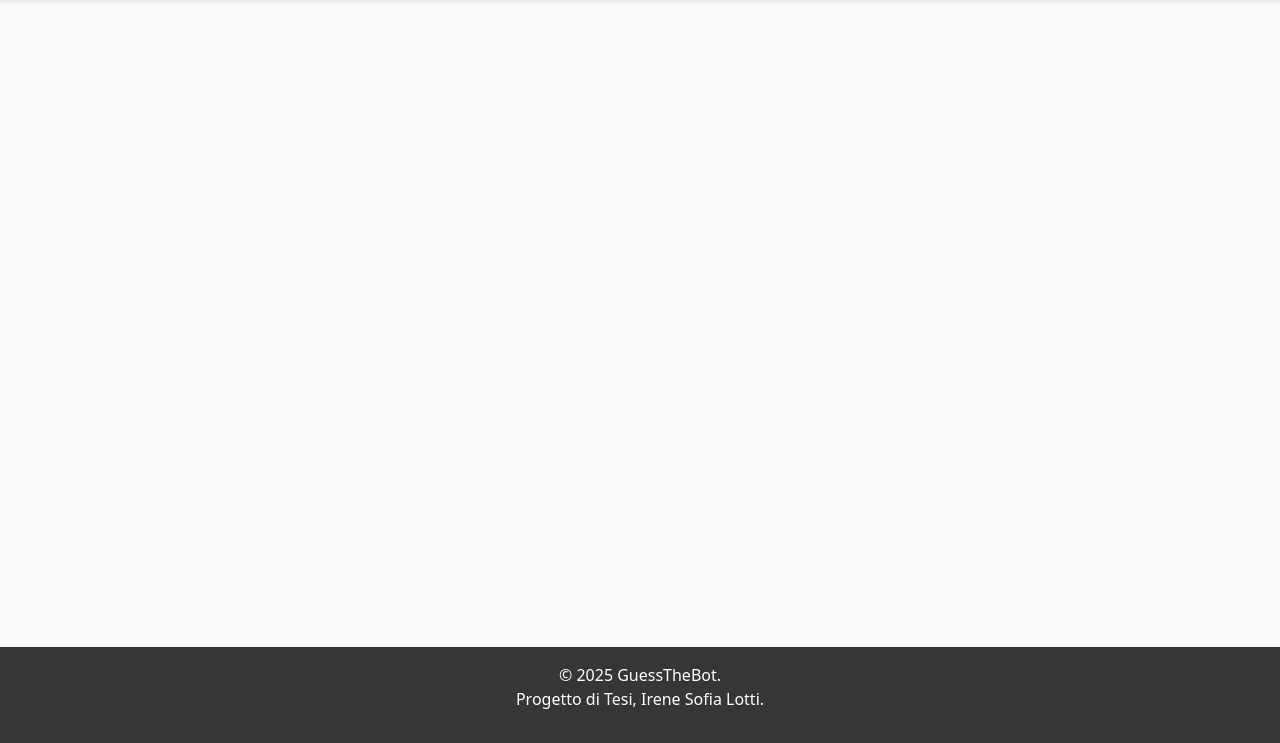
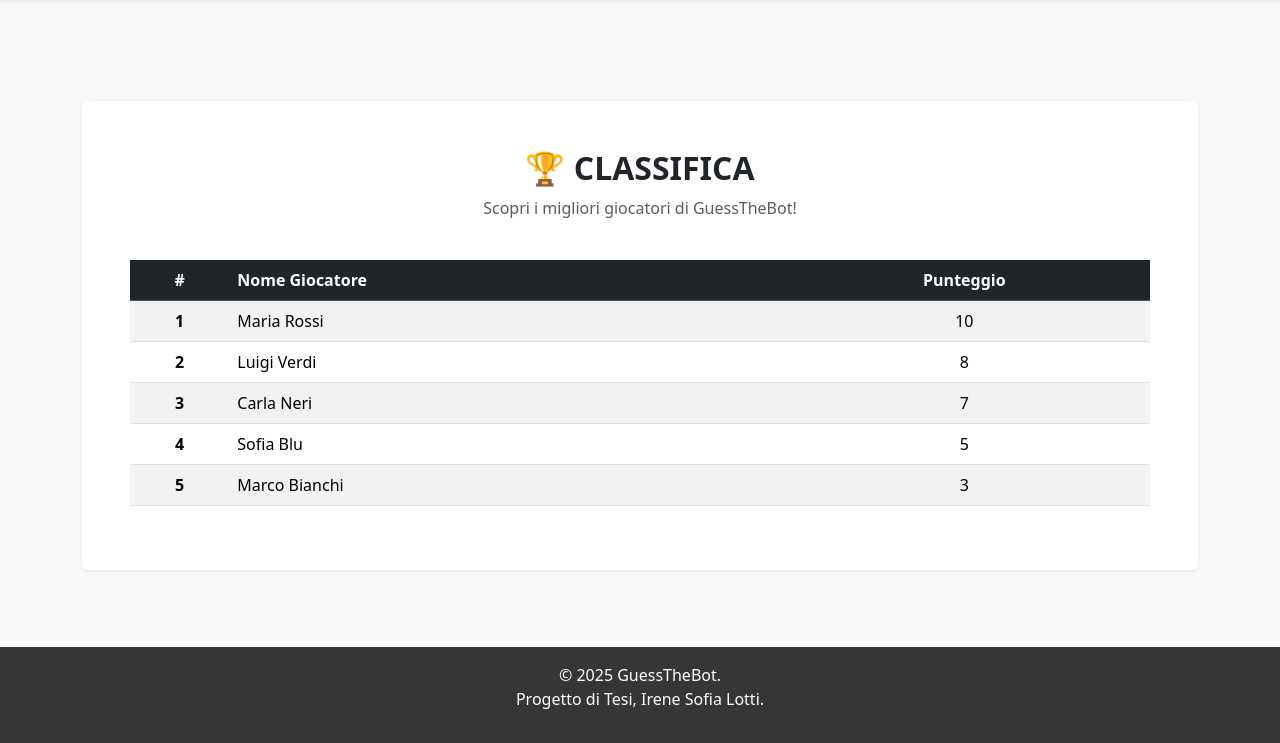
Before and after one commit to sofialottii/GuessTheBot, a PHP site: page /php/classifica.php in a window 1280 px wide. Shown: the part 57-800 px from the top of the page. Run offline with PHP 8.4, Linux system fonts and the light colour scheme.

Commit message:
implemented classifica.php

```diff
--- a/template/contenutoClassifica.php
+++ b/template/contenutoClassifica.php
@@ -0,0 +1,53 @@
+<main class="container">
+    <div class="row justify-content-center">
+        <div class="col-12 col-md-6 col-lg">
+            <div class="card shadow-sm border-0">
+                <div class="card-body p-4 p-md-5 row">
+                    <div class="text-center mb-4">
+                        <h1 class="h2 fw-bold text-uppercase">🏆 Classifica</h1>
+                        <p class="text-muted">Scopri i migliori giocatori di GuessTheBot!</p>
+                    </div>
+
+                    <div class="table-responsive">
+                        <table class="table table-striped table-hover align-middle">
+                            <thead class="table-dark">
+                                <tr>
+                                    <th scope="col" class="text-center">#</th>
+                                    <th scope="col">Nome Giocatore</th>
+                                    <th scope="col" class="text-center">Punteggio</th>
+                                </tr>
+                            </thead>
+                            <tbody>
+                                <tr>
+                                    <td class="text-center fw-bold">1</td>
+                                    <td>Maria Rossi</td>
+                                    <td class="text-center">10</td>
+                                </tr>
+                                <tr>
+                                    <td class="text-center fw-bold">2</td>
+                                    <td>Luigi Verdi</td>
+                                    <td class="text-center">8</td>
+                                </tr>
+                                <tr>
+                                    <td class="text-center fw-bold">3</td>
+                                    <td>Carla Neri</td>
+                                    <td class="text-center">7</td>
+                                </tr>
+                                <tr>
+                                    <td class="text-center fw-bold">4</td>
+                                    <td>Sofia Blu</td>
+                                    <td class="text-center">5</td>
+                                </tr>
+                                <tr>
+                                    <td class="text-center fw-bold">5</td>
+                                    <td>Marco Bianchi</td>
+                                    <td class="text-center">3</td>
+                                </tr>
+                                </tbody>
+                        </table>
+                    </div>
+                </div>
+            </div>
+        </div>
+    </div>
+</main>
```
Also changed, not shown: template/contenutoRegole.php (+10 -13 lines).
